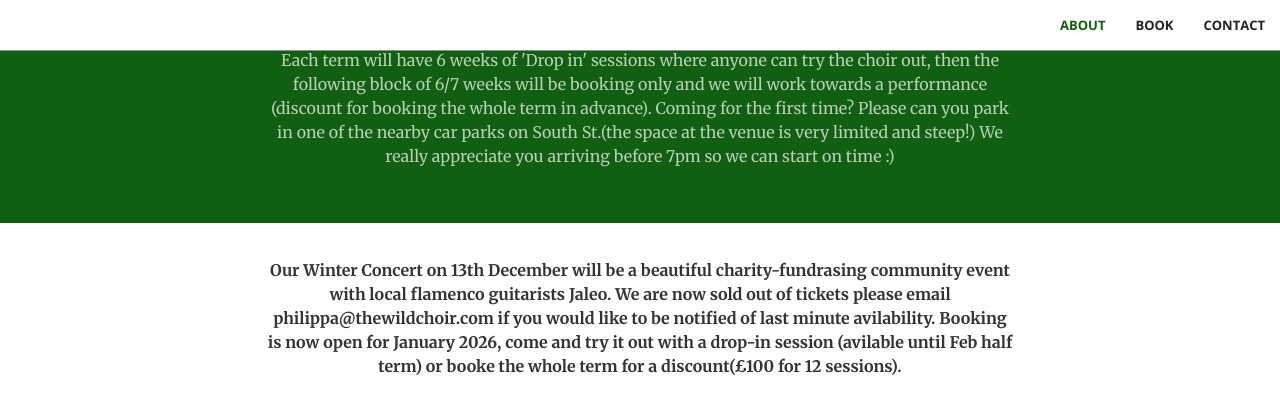
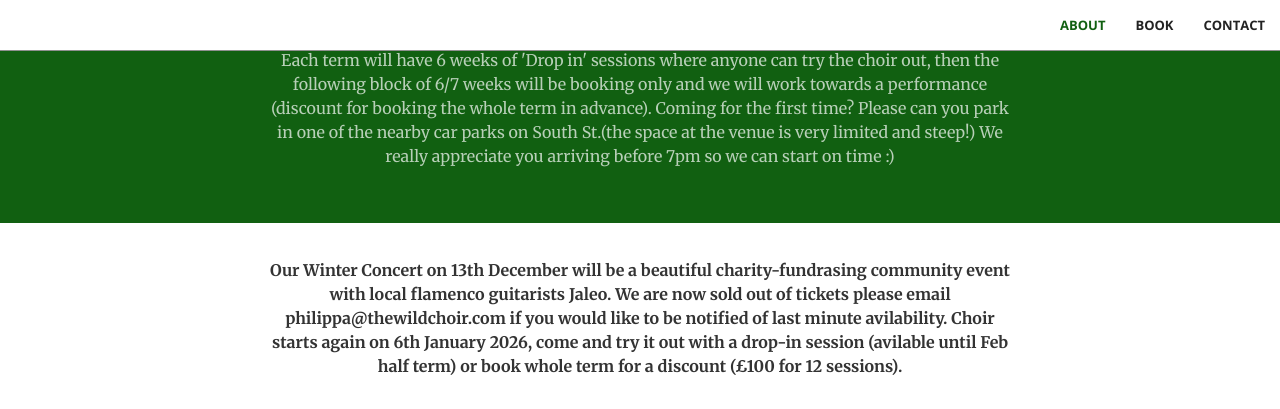
Before and after one commit to thewildchoir/thewildchoir-website, a Jekyll site: the page built from index.html, in a window 1280 px wide and 900 px high, scrolled down 1095 px, cut to the strip 0-409 px from the top of the window. Built offline with Jekyll 4.4.1, drawn with Linux system fonts in a browser that asks for light colours.

Commit message:
Update booking.html

```diff
--- a/_includes/booking.html
+++ b/_includes/booking.html
@@ -2,7 +2,7 @@
     <div class="container">
        <div class="row">
             <div class="col-lg-8 col-lg-offset-2 text-center">
-                <p class="text-book"><b> Our Winter Concert on 13th December will be a beautiful charity-fundrasing community event with local flamenco guitarists Jaleo. We are now sold out of tickets please email philippa@thewildchoir.com if you would like to be notified of last minute avilability. Booking is now open for January 2026, come and try it out with a drop-in session (avilable until Feb half term) or booke the whole term for a discount(£100 for 12 sessions).
+                <p class="text-book"><b> Our Winter Concert on 13th December will be a beautiful charity-fundrasing community event with local flamenco guitarists Jaleo. We are now sold out of tickets please email philippa@thewildchoir.com if you would like to be notified of last minute avilability. Choir starts again on 6th January 2026, come and try it out with a drop-in session (avilable until Feb half term) or book whole term for a discount (£100 for 12 sessions).
                     </p>
 <script async
   src="https://js.stripe.com/v3/buy-button.js">
```
